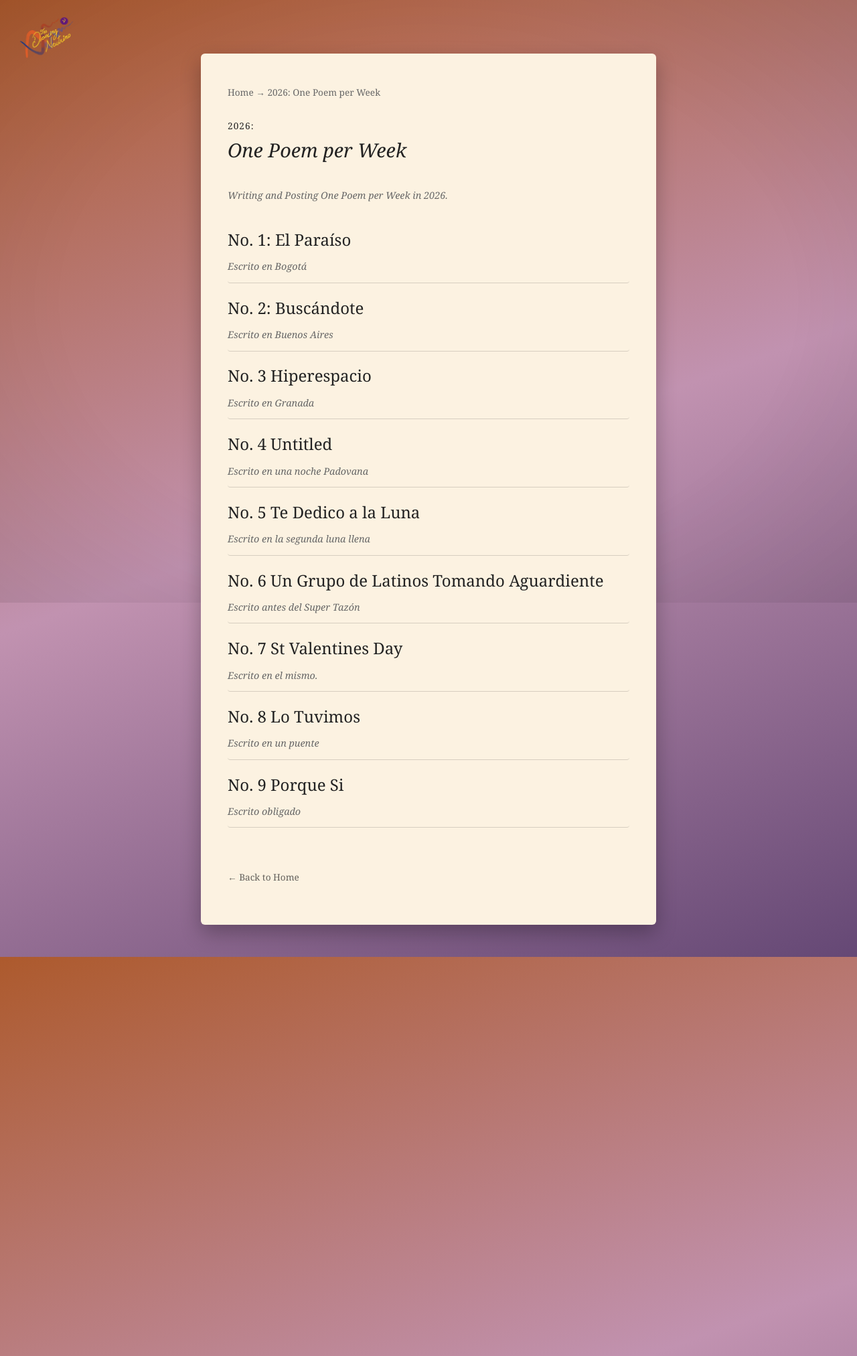
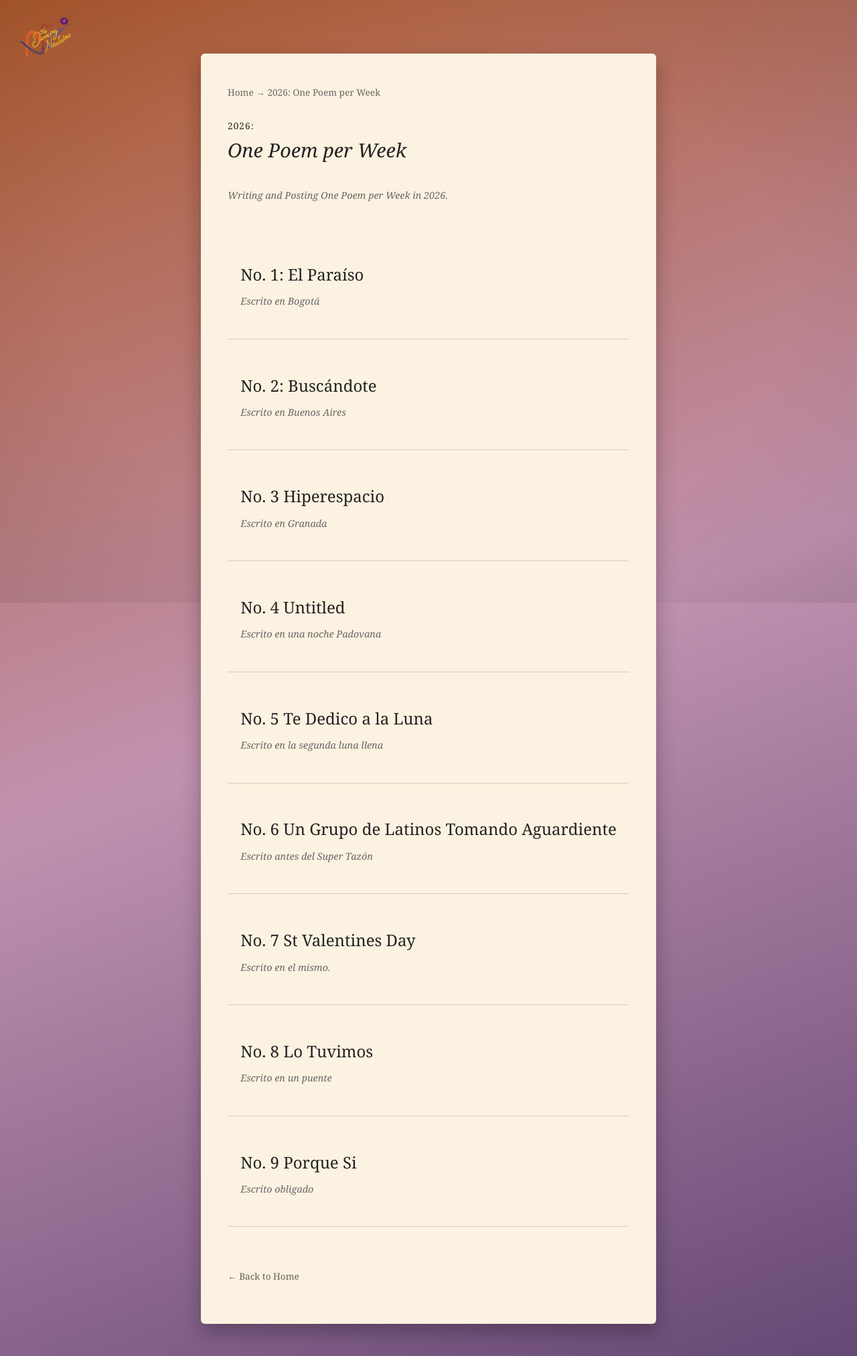
Before and after one commit to thedancingneutrino/thedancingneutrino.github.io, a Jekyll site: the page built from _chapters/weekly.md, in a window 1280 px wide. Shown: the whole page at 67% size. Built offline with Jekyll 4.4.1, drawn with Linux system fonts in a browser that asks for light colours.

Commit message:
poem list

```diff
--- a/assets/style.css
+++ b/assets/style.css
@@ -156,19 +156,39 @@ h1 {
 }
 
 .chapter-entry {
-  padding: 1.5rem 1;
+  position: relative;
+  padding: 2rem 1.2rem;
   border-bottom: 1px solid rgba(0, 0, 0, 0.15);
   transition:
-    transform 0.15s ease,
-    opacity 0.15s ease,
-    border-color 0.15s ease;
-  border-radius: 4px;
+    transform 0.18s ease,
+    box-shadow 0.18s ease,
+    border-color 0.18s ease;
 }
 
 .chapter-entry:hover {
-  transform: translateY(-3px);
-  background: rgba(0, 0, 0, 0.04);
+  transform: translateY(-4px);
+  box-shadow: 0 8px 18px rgba(0, 0, 0, 0.18);
   border-color: rgba(0, 0, 0, 0.25)
+}
+
+.chapter-entry::before {
+  content: "";
+  position: absolute;
+  left: 0;
+  top: 20%;
+  height: 60%;
+  width: 3px;
+  background: linear-gradient(
+    to bottom,
+    #6f4ea3,
+    #d85f1f
+  );
+  opacity: 0;
+  transition: opacity 0.18s ease;
+  border-radius: 2px;
+}
+.chapter-entry:hover::before {
+  opacity: 1;
 }
 
 .entry-title {
```
